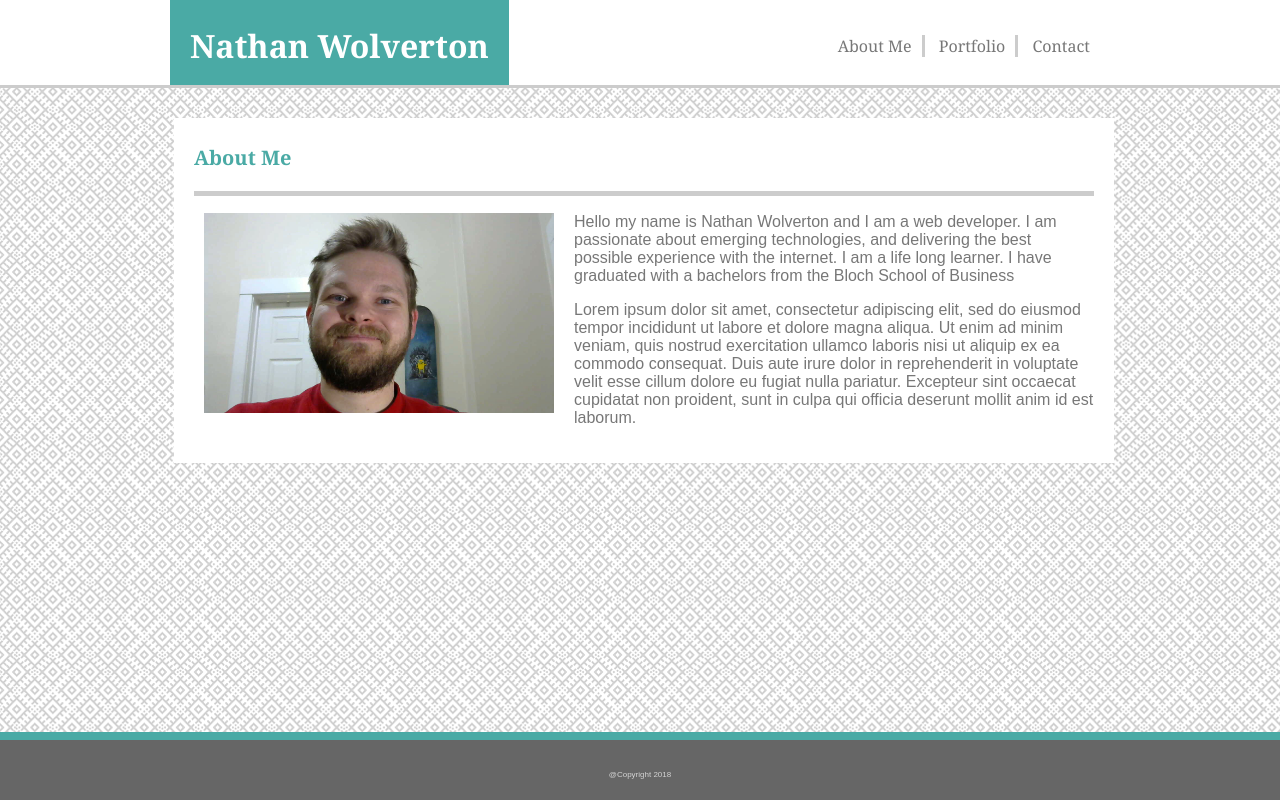
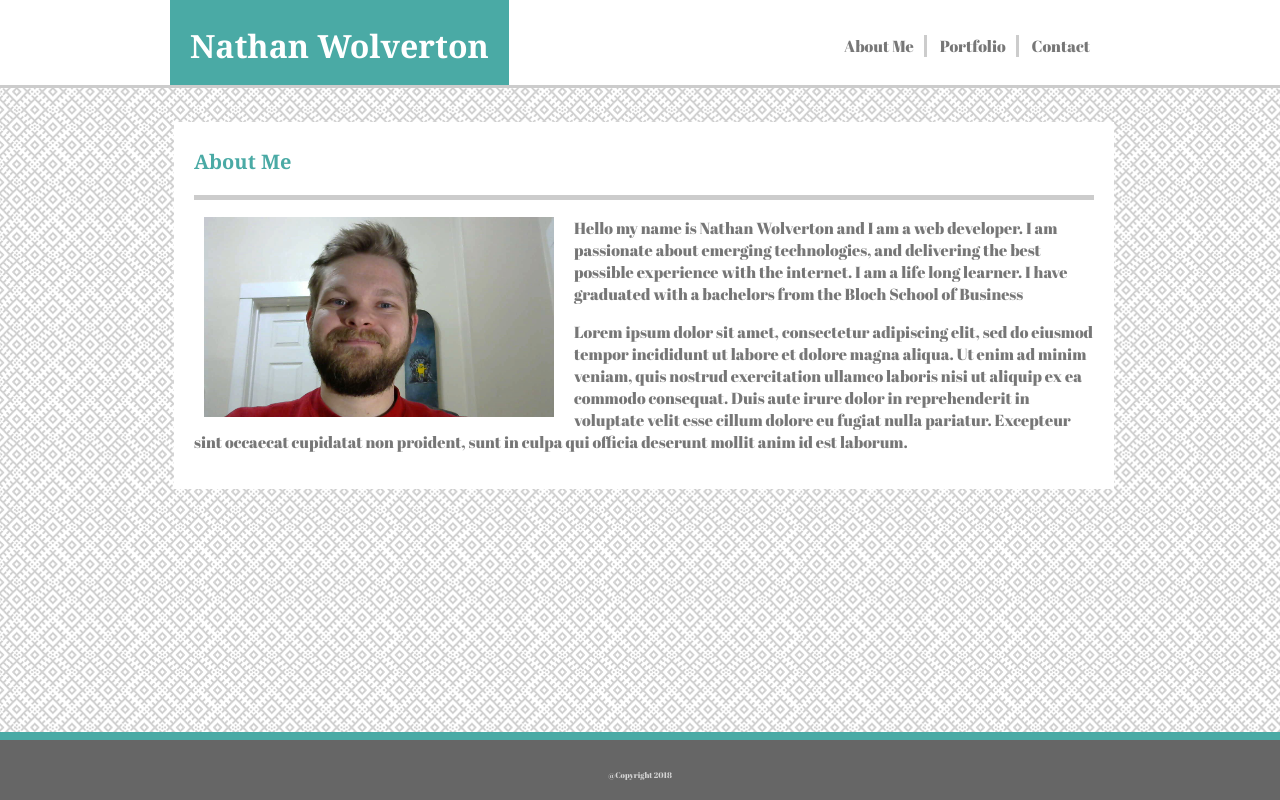
Before and after one commit to NateWolves/Responsive-Portfolio, a plain HTML site: page index.html in a window 1280 px wide. Drawn offline with Linux system fonts and the light colour scheme; a script that the page names is missing.

Commit message:
Changed font.

```diff
--- a/assets/css/style.css
+++ b/assets/css/style.css
@@ -4,7 +4,7 @@ html {
   }
 body {
     background-image: url("../images/circuit.png");
-    font-family:'Arial', 'Helvetica Neue', Helvetica, sans-serif;
+    font-family: 'Abril Fatface', cursive;
     margin: 0;
     color:#777777;
     min-height:100%;
@@ -18,7 +18,7 @@ body {
     width: 100%;
     height: 85px;
     background-color:#ffffff;
-    font-family: 'Georgia', Times, 'Times New Roman', Times, serif;
+    font-family: 'Abril Fatface', cursive;
     top: 0%;
     left: 0%;
     border-bottom-style: solid;
--- a/index.html
+++ b/index.html
@@ -6,6 +6,7 @@
     <title>About Me: Nathan</title>
     <meta name="viewport" content="width=device-width, initial-scale=1">
     <link rel="stylesheet" type="text/css" media="screen" href="assets/css/style.css"/>
+    <link href="https://fonts.googleapis.com/css?family=Abril+Fatface|Comfortaa|Exo+2" rel="stylesheet">
     <script src="main.js"></script>
 </head>
 <body>
```
Also changed, not shown: contact.html (+1 -0 lines), portfolio.html (+1 -0 lines).
